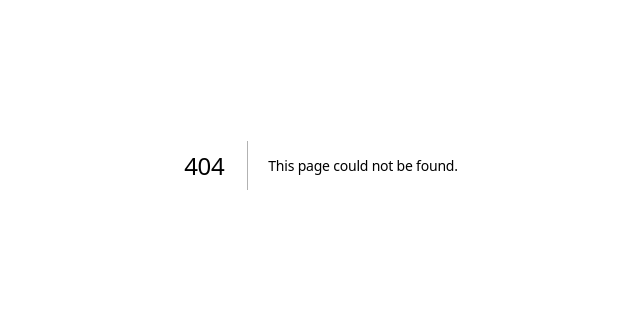
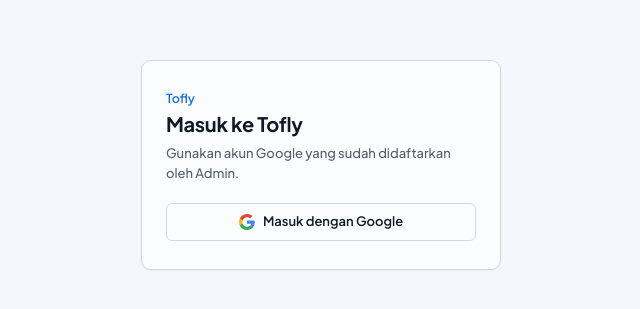
Before and after one commit to PROPENSI-PPL-Tofly/tofly-ugc-management, a Next.js app in the folder frontend/: page /login in a window 1280 px wide. Before the commit this address had no page. Shown: the part 235-544 px from the top of the page, without its empty margins (319-959 px from the left). Built offline with nearby package versions, Linux system fonts and the light colour scheme.

Commit message:
[GREEN] Add the Masuk dengan Google login page with a full-page link into the backend flow and allow-listed error messages

```diff
--- /dev/null
+++ b/frontend/src/app/login/page.tsx
@@ -0,0 +1,79 @@
+import { buttonClasses } from "@/components/ui/button-classes";
+import { Panel } from "@/components/ui/panel";
+import { loginErrorMessage } from "@/lib/login-errors";
+
+export const metadata = {
+  title: "Masuk — Tofly",
+};
+
+const ALERT =
+  "rounded-(--radius-control) border border-red-wash bg-red-wash px-3 py-2 text-[13px] text-red-ink";
+
+/** Google's "G", in Google's own colours as its sign-in branding requires. */
+function GoogleMark() {
+  return (
+    <svg aria-hidden="true" focusable="false" viewBox="0 0 18 18" className="size-4 shrink-0">
+      <path
+        fill="#4285F4"
+        d="M17.64 9.2c0-.64-.06-1.25-.16-1.84H9v3.48h4.84a4.14 4.14 0 0 1-1.8 2.72v2.26h2.92c1.7-1.57 2.68-3.88 2.68-6.62z"
+      />
+      <path
+        fill="#34A853"
+        d="M9 18c2.43 0 4.47-.8 5.96-2.18l-2.92-2.26c-.8.54-1.84.86-3.04.86-2.34 0-4.33-1.58-5.04-3.71H.96v2.33A9 9 0 0 0 9 18z"
+      />
+      <path
+        fill="#FBBC05"
+        d="M3.96 10.71A5.41 5.41 0 0 1 3.68 9c0-.6.1-1.17.28-1.71V4.96H.96A9 9 0 0 0 0 9c0 1.45.35 2.83.96 4.04l3-2.33z"
+      />
+      <path
+        fill="#EA4335"
+        d="M9 3.58c1.32 0 2.51.45 3.44 1.35l2.58-2.59A9 9 0 0 0 .96 4.96l3 2.33C4.67 5.16 6.66 3.58 9 3.58z"
+      />
+    </svg>
+  );
+}
+
+/**
+ * The one way into Tofly (PRD 3.1): Google identifies the person, then the admin's whitelist
+ * decides whether and as whom they get in. The backend owns the whole OAuth flow, so this page
+ * is a link plus the reason the last attempt came back here.
+ */
+export default async function LoginPage({
+  searchParams,
+}: {
+  searchParams: Promise<Record<string, string | string[] | undefined>>;
+}) {
+  const error = loginErrorMessage((await searchParams).error);
+
+  return (
+    <main className="flex flex-1 items-center justify-center px-4 py-12">
+      <div className="w-full max-w-[360px]">
+        <Panel>
+          <div className="px-6 py-7">
+            <p className="text-[12.5px] font-semibold text-accent">Tofly</p>
+            <h1 className="mt-1 text-[20px]">Masuk ke Tofly</h1>
+            <p className="mt-2 text-[13px] text-muted">
+              Gunakan akun Google yang sudah didaftarkan oleh Admin.
+            </p>
+            {error ? (
+              <p role="alert" className={`mt-4 ${ALERT}`}>
+                {error}
+              </p>
+            ) : null}
+            {/* A plain anchor: the flow must be a full-page navigation, and next/link would
+                prefetch it, which on this URL means starting a sign-in nobody asked for. The
+                lint rule targets page links; this is an API route that redirects to Google. */}
+            {/* eslint-disable-next-line @next/next/no-html-link-for-pages */}
+            <a
+              href="/api/auth/google"
+              className={`${buttonClasses()} mt-5 flex w-full items-center justify-center gap-2 py-2 text-[13px]`}
+            >
+              <GoogleMark />
+              Masuk dengan Google
+            </a>
+          </div>
+        </Panel>
+      </div>
+    </main>
+  );
+}
--- /dev/null
+++ b/frontend/src/lib/login-errors.ts
@@ -0,0 +1,24 @@
+// Why a sign-in ended back on /login. The backend's Google callback sends one of these codes as
+// `?error=`; the page shows the matching text and ignores anything else, so a crafted link can
+// never make the login page say something the app did not write.
+
+export type LoginError = "not_authorized" | "sign_in_failed" | "cancelled";
+
+const SIGN_IN_FAILED = "Gagal masuk dengan Google. Silakan coba lagi.";
+
+export const LOGIN_ERROR_MESSAGES: Record<LoginError, string> = {
+  sign_in_failed: SIGN_IN_FAILED,
+  cancelled: "Masuk dibatalkan. Pilih akun Google Anda untuk melanjutkan.",
+  // The "email not registered, contact your Admin" wording is its own piece of work; until it
+  // lands, a refused email reads as a failed sign-in rather than as nothing at all.
+  not_authorized: SIGN_IN_FAILED,
+};
+
+function isLoginError(value: string): value is LoginError {
+  return Object.hasOwn(LOGIN_ERROR_MESSAGES, value);
+}
+
+/** The text for a `?error=` value, or null for a normal visit or an unknown code. */
+export function loginErrorMessage(value: string | string[] | undefined): string | null {
+  return typeof value === "string" && isLoginError(value) ? LOGIN_ERROR_MESSAGES[value] : null;
+}
```
